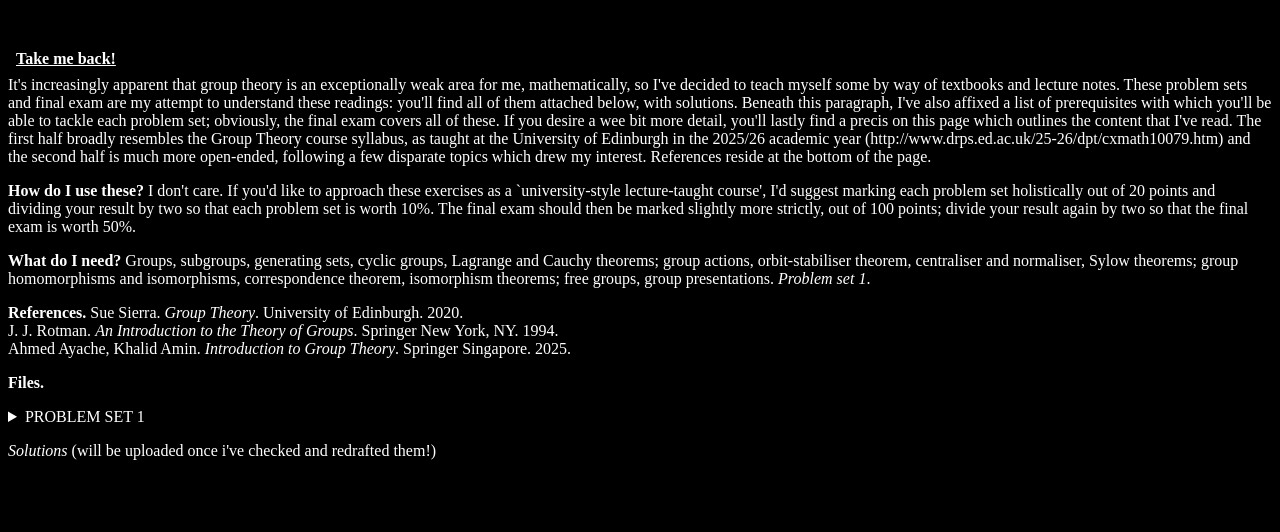
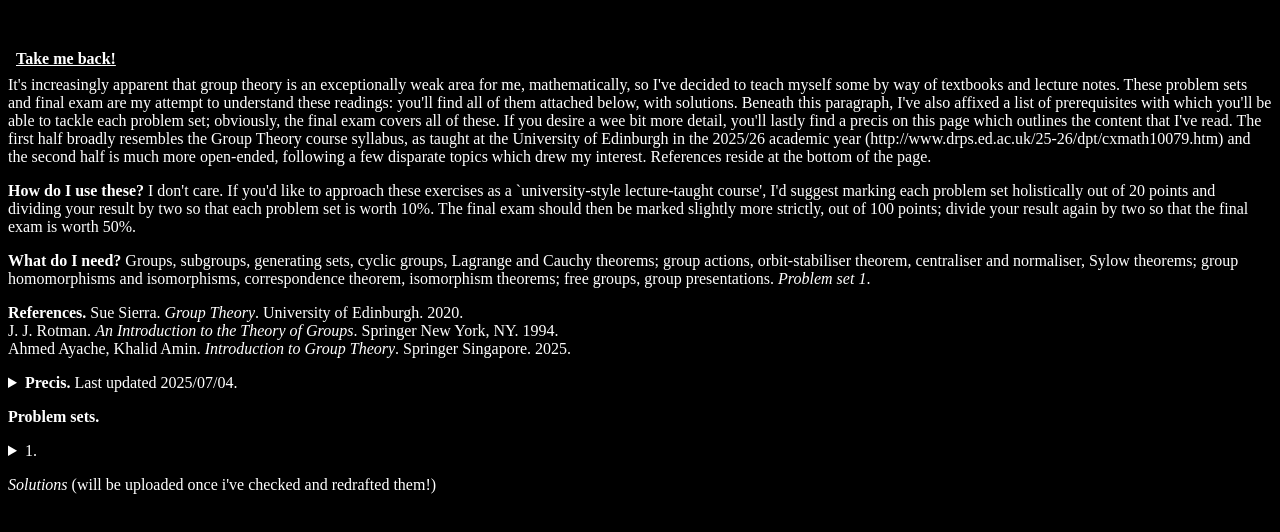
Before and after one commit to dpunton/eureka, a plain HTML site: page GT_probsets.html in a window 1280 px wide. Drawn offline with Linux system fonts and the light colour scheme.

Commit message:
Update GT_probsets.html

```diff
--- a/GT_probsets.html
+++ b/GT_probsets.html
@@ -37,11 +37,20 @@
         Ahmed Ayache, Khalid Amin. <i>Introduction to Group Theory</i>. Springer Singapore. 2025.
       </p>
 
-      <p> <b>Files.</b> </p>
+	<p> <details>
+        <summary><b>Precis.</b> Last updated 2025/07/04.</summary>
+        <p>
+		      <object width="1000" height="1200" type="application/pdf" data="/GT_problem_set_1.pdf?#zoom=85&scrollbar=0&toolbar=0&navpanes=0">
+    			  <p>sorry, the PDF cannot be displayed!</p>
+		      </object>
+	      </p>
+      </details> </p>
+
+      <p> <b>Problem sets.</b> </p>
 
 	<p>
 		<details>
-        <summary>PROBLEM SET 1</summary>
+        <summary>1.</summary>
         <p>
 		      <object width="1000" height="1200" type="application/pdf" data="/GT_problem_set_1.pdf?#zoom=85&scrollbar=0&toolbar=0&navpanes=0">
     			  <p>sorry, the PDF cannot be displayed!</p>
```
